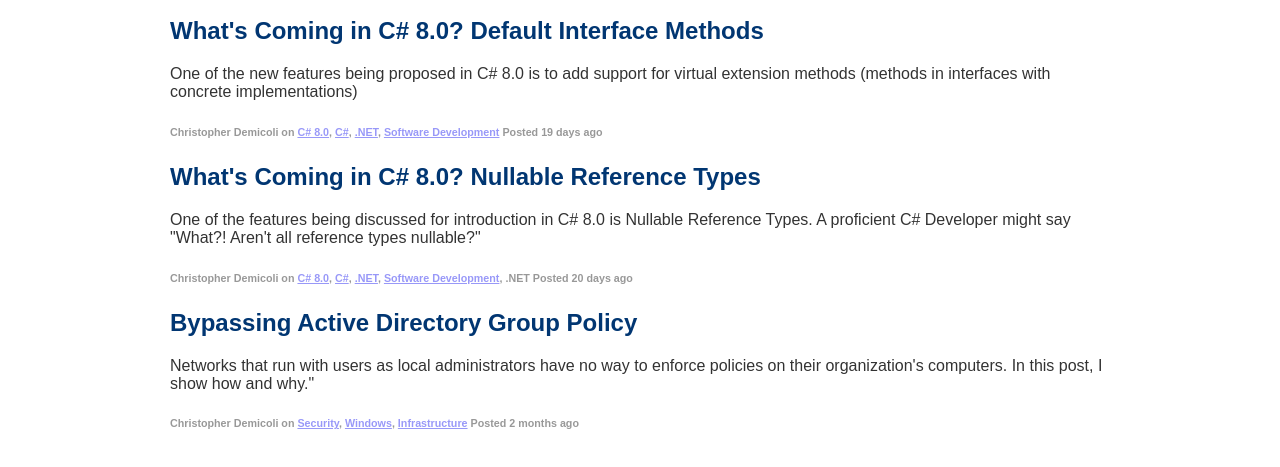
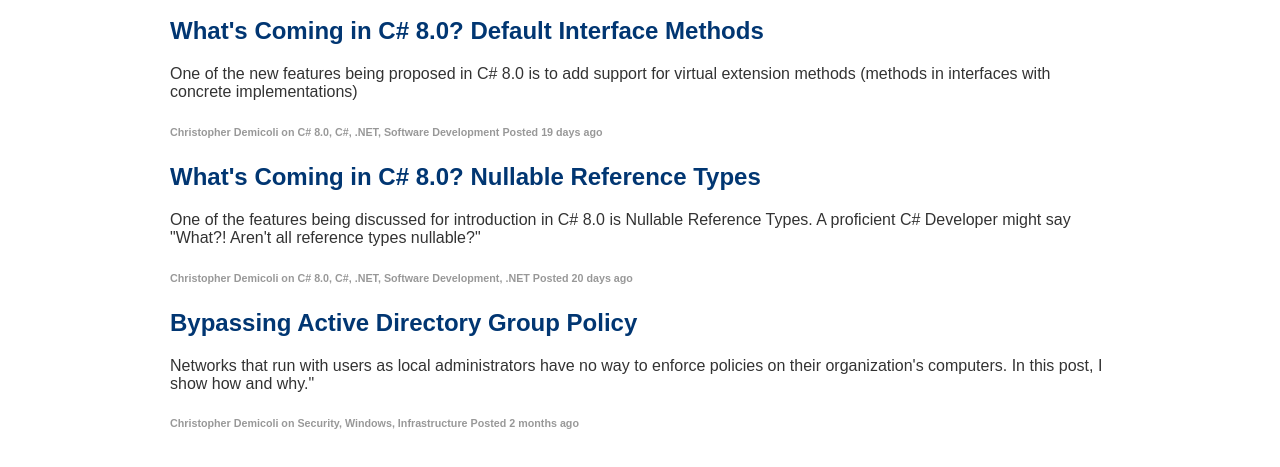
Before and after one commit to KarlVB/First-webpage, a plain HTML site: page index.html in a window 1280 px wide. Shown: the part 283-750 px from the top of the page. Drawn offline with Linux system fonts and the light colour scheme.

Commit message:
article tags a styles

```diff
--- a/styles.css
+++ b/styles.css
@@ -55,3 +55,8 @@ article p {
 article h6 {
   opacity: 0.4;
 }
+
+article a {
+  color: inherit;
+  text-decoration: none;
+}
```
